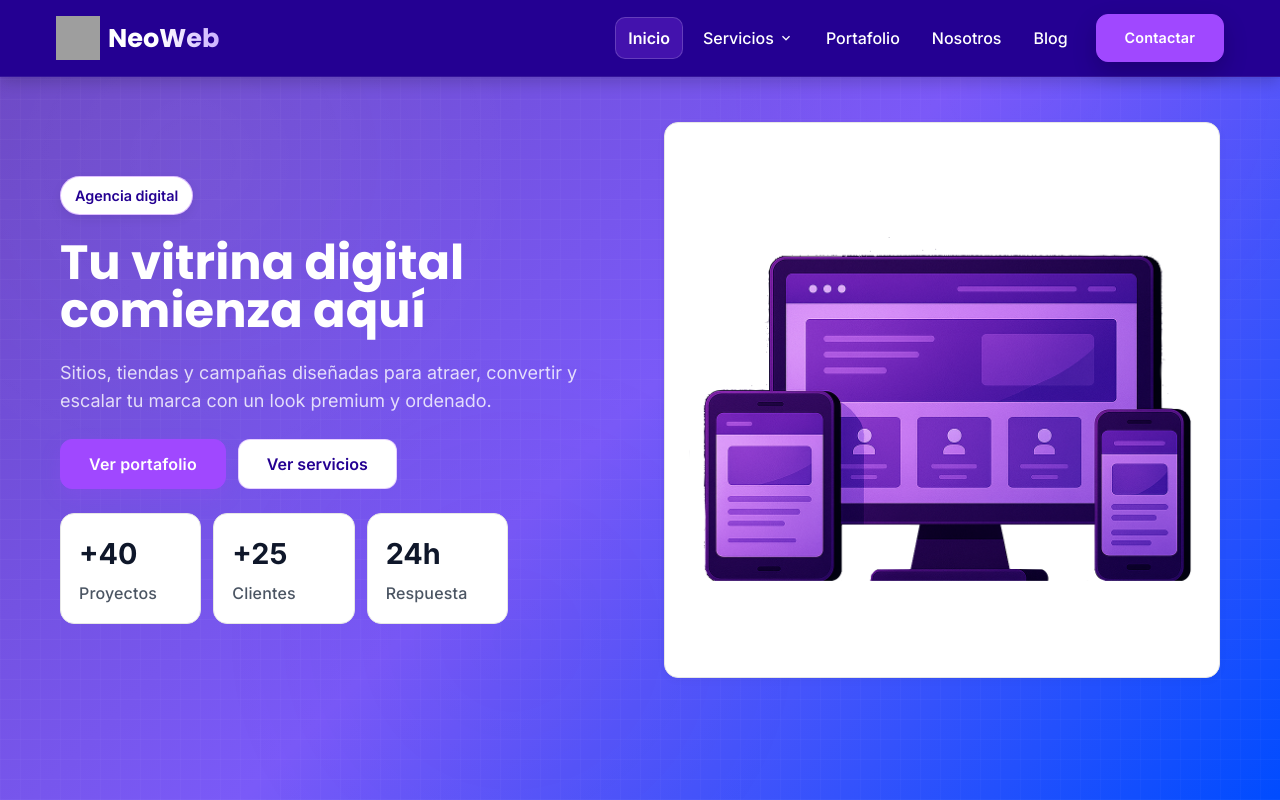
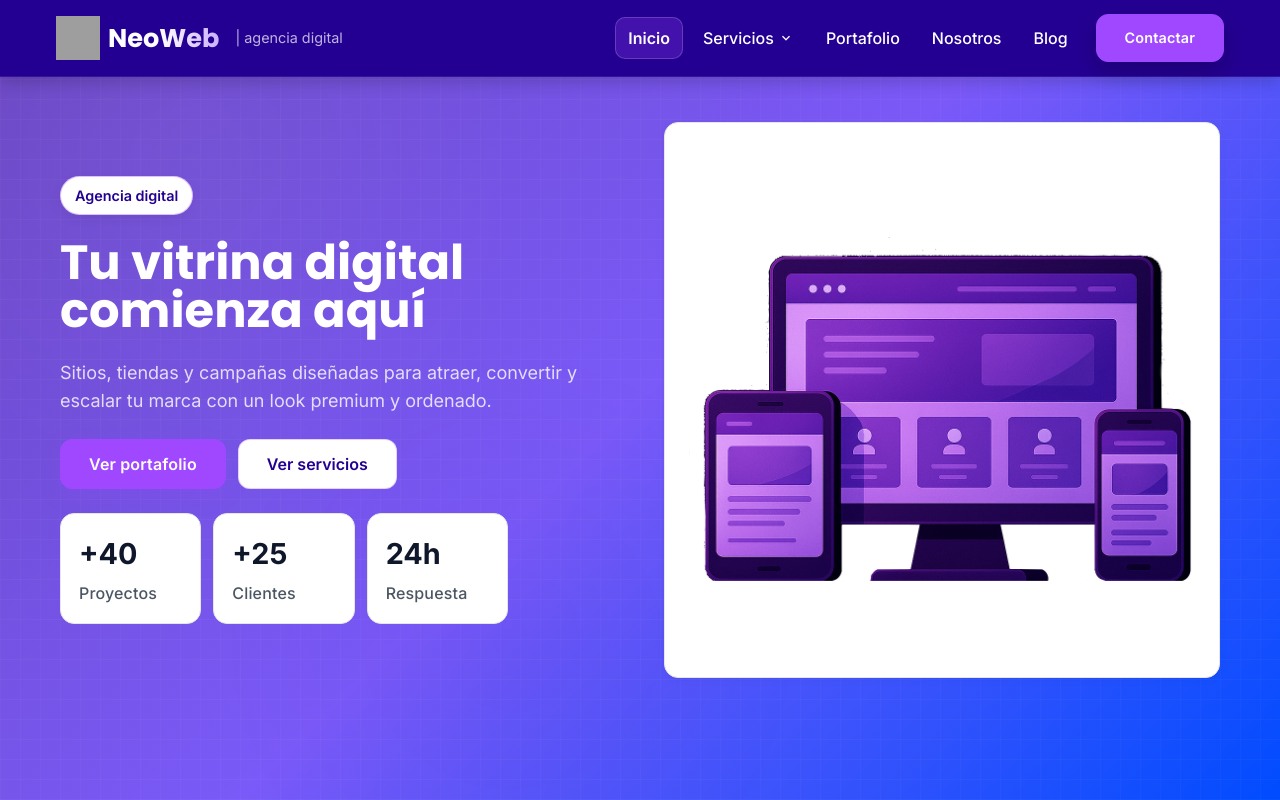
Before and after one commit to ConquestJD/neoweb, an Angular app: page /inicio in a window 1280 px wide. Shown: the top 800 px of the page. Built offline with nearby package versions, Linux system fonts and the light colour scheme; grey boxes are pictures that could not be loaded.

Commit message:
Add logo tagline to navbar component for enhanced branding

```diff
--- a/src/app/shared/components/navbar/navbar.component.css
+++ b/src/app/shared/components/navbar/navbar.component.css
@@ -53,6 +53,14 @@
   -webkit-background-clip: text;
   background-clip: text;
   -webkit-text-fill-color: transparent;
+}
+
+.navbar-logo .logo-tagline {
+  font-size: 0.9rem;
+  font-weight: 400;
+  color: rgba(255, 255, 255, 0.7);
+  font-family: 'Inter', sans-serif;
+  margin-left: 8px;
 }
 
 .nav-link {
--- a/src/app/shared/components/navbar/navbar.component.html
+++ b/src/app/shared/components/navbar/navbar.component.html
@@ -13,6 +13,7 @@
           <span>Neo</span>
           <span class="logo-gradient">Web</span>
         </h1>
+        <span class="logo-tagline">| agencia digital</span>
       </div>
 
       <!-- Desktop Menu -->
```
